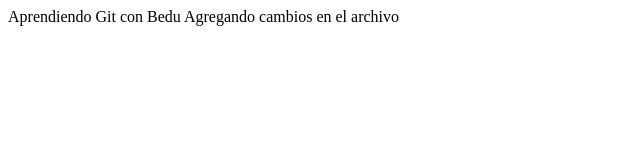
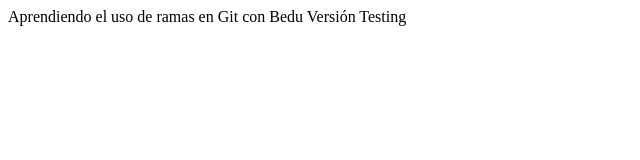
Before and after one commit to eddieelorza/Modulo-git, a plain HTML site: page index.html in a window 1280 px wide. Shown: the full height of the page, 0-640 px from the left. Drawn offline with Linux system fonts and the light colour scheme.

Commit message:
Trabajando en la rama testing

```diff
--- a/index.html
+++ b/index.html
@@ -1,10 +1,10 @@
 <!DOCTYPE html>
 <html>
 <head>
-             <title>Hola Mundo</title>
+             <title>Hola Mundo - Versión Testing</title>
 </head>
 <body>
-             Aprendiendo Git con Bedu
-             Agregando cambios en el archivo
+             Aprendiendo el uso de ramas en Git con Bedu
+             Versión Testing
 </body>
 </html>
```
